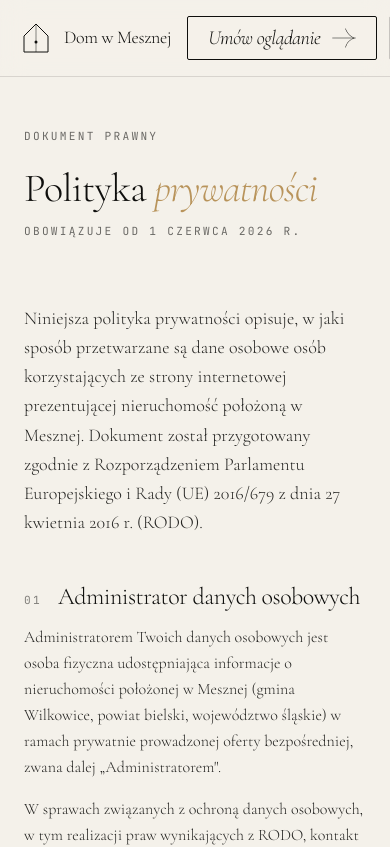
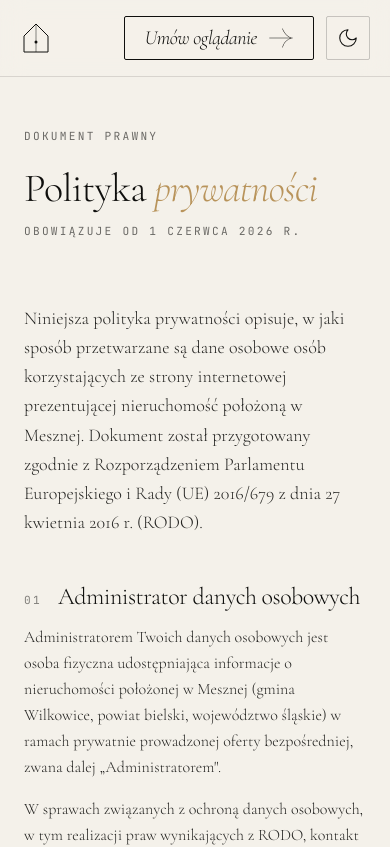
Before and after one commit to katpilarz/dom-meszna, a Next.js app: page /polityka-prywatnosci in a window 390 px wide. Shown: the top 847 px of the page. Built offline with nearby package versions, Linux system fonts and the light colour scheme.

Commit message:
mobile corrections

```diff
--- a/components/Footer.tsx
+++ b/components/Footer.tsx
@@ -33,7 +33,7 @@ export default function Footer() {
         <div className="flex footer-mega display-serif text-[clamp(4rem,14vw,14rem)] justify-between tracking-tight overflow-hidden">
           <span className="italic leading-[0.85]">Dom Meszna · Beskidy</span>
         </div>
-          <div className='flex justify-between items-center mt-[6rem]'>
+          <div className='flex flex-col sm:flex-row gap-4 justify-between items-start sm:items-center mt-[6rem]'>
             <a
               href="/polityka-prywatnosci"
               className="text-sm hover:text-[var(--accent)] inline-block transition-colors"
--- a/components/Header.tsx
+++ b/components/Header.tsx
@@ -55,7 +55,7 @@ export default function Header() {
             <circle cx="16" cy="20" r="1.5" fill="currentColor" />
           </svg>
           <div className="leading-tight">
-            <div className="display-serif text-lg md:text-xl">Dom w Mesznej</div>
+            <div className="display-serif text-lg md:text-xl hidden sm:block">Dom w Mesznej</div>
             <div className="label-mono text-[0.55rem] opacity-60 hidden sm:block">
               Bez pośredników
             </div>
--- a/components/Pricing.tsx
+++ b/components/Pricing.tsx
@@ -94,7 +94,7 @@ export default function Pricing() {
             </div>
             <p className="text-sm md:text-base opacity-75 leading-relaxed">
               Nieruchomość była wystawiona w ofertach pośredników za{' '}
-              <span className="display-serif italic" style={{ color: 'var(--accent)' }}>
+              <span className="!text-lg display-serif italic" style={{ color: 'var(--accent)' }}>
                 2 250 000 zł
               </span>
               . Oferta bezpośrednia oznacza realną oszczędność na prowizji i marży
```
